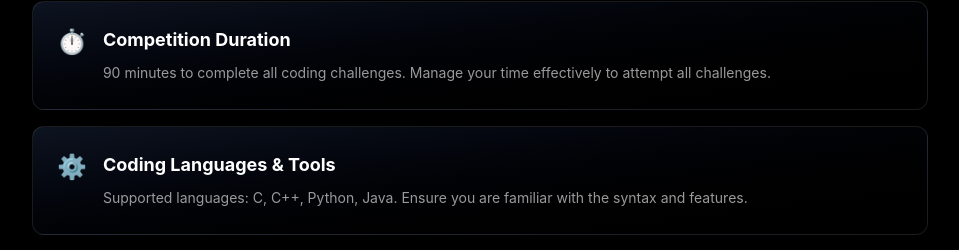
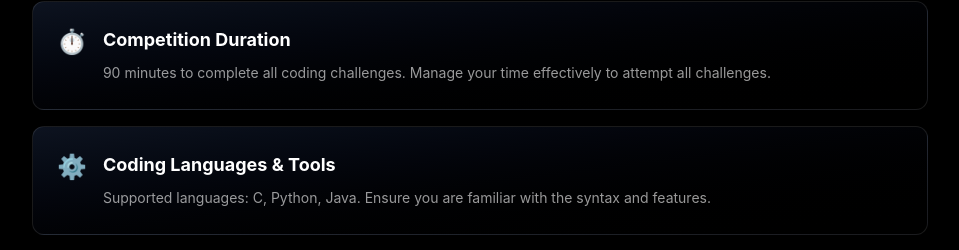
Before and after one commit to adreerajdas/Techphoria, a Next.js app: page / in a window 1280 px wide. Shown: the part 3947-4197 px from the top of the page, without its empty margins (160-1119 px from the left). Built offline with nearby package versions, Linux system fonts and the light colour scheme.

Commit message:
NOW DONE

```diff
--- a/src/components/Schedule.tsx
+++ b/src/components/Schedule.tsx
@@ -33,7 +33,7 @@ export const Schedule = () => {
     {
       icon: '⚙️',
       title: 'Coding Languages & Tools',
-      content: 'Supported languages: C, C++, Python, Java. Ensure you are familiar with the syntax and features.'
+      content: 'Supported languages: C, Python, Java. Ensure you are familiar with the syntax and features.'
     },
     {
       icon: '🎯',
```
Also changed, not shown: 1 other file (tests, documents, lock files or other folders).
